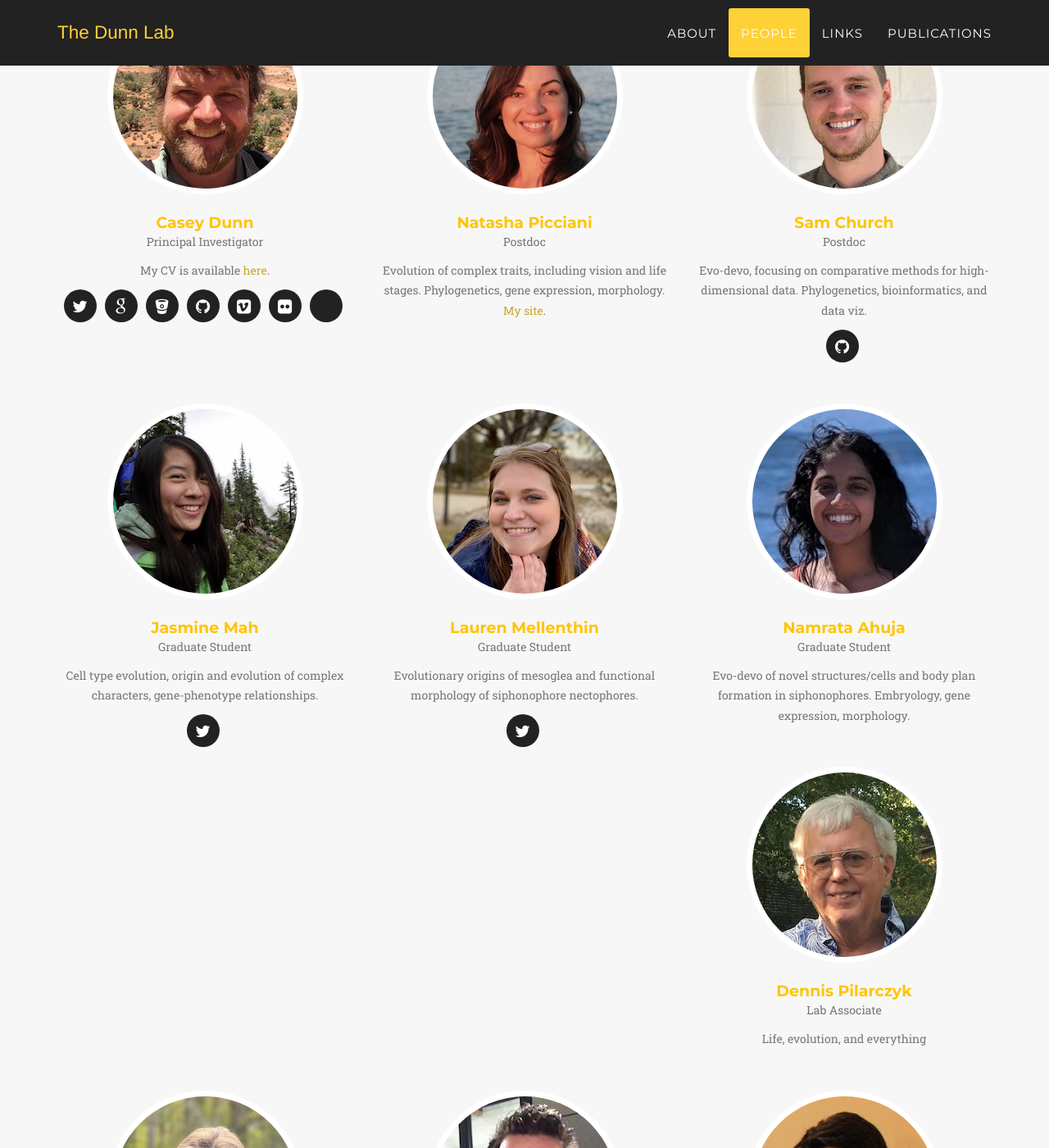
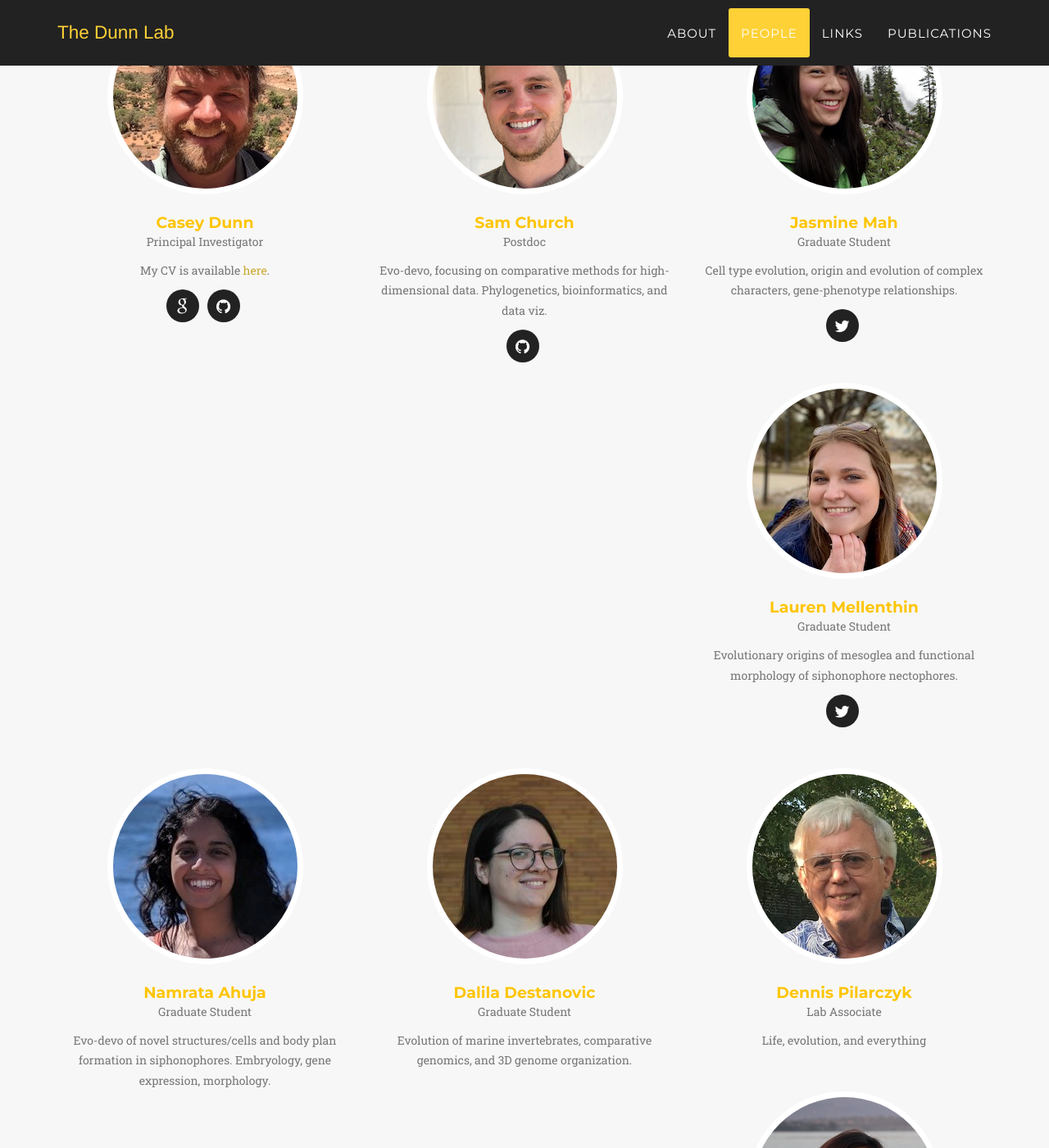
Before and after one commit to caseywdunn/caseywdunn.github.io, a Jekyll site: the page built from index.html, in a window 1280 px wide and 1400 px high, scrolled down 4158 px. Shown: the whole window at 82% size. Built offline with Jekyll 4.4.1, drawn with Linux system fonts in a browser that asks for light colours; some web fonts are replaced; some of the changed text lies outside the part shown.

Commit message:
added dalila

```diff
--- a/_config.yml
+++ b/_config.yml
@@ -20,26 +20,10 @@ people:
   position: Principal Investigator
   description: My CV is available <a href="/assets/Casey_Dunn_CV.pdf">here</a>.
   social:
-    - title: twitter
-      url: https://twitter.com/caseywdunn
     - title: google
       url: https://scholar.google.com/citations?user=mSMSMM4AAAAJ
-    - title: bitbucket
-      url: https://bitbucket.org/caseywdunn
     - title: github
       url: https://github.com/caseywdunn
-    - title: vimeo-square
-      url: https://vimeo.com/user1747626
-    - title: flickr
-      url: https://www.flickr.com/photos/12455333@N00/
-    - title: medium
-      url: https://medium.com/@caseywdunn
-
-- name: Natasha Picciani
-  pic: natasha
-  position: Postdoc
-  description: Evolution of complex traits, including vision and life stages. Phylogenetics, gene expression, morphology. <a href="https://natashapicciani.weebly.com">My site</a>.
-  social:
 
 - name: Sam Church
   pic: sam
@@ -71,12 +55,22 @@ people:
   description: Evo-devo of novel structures/cells and body plan formation in siphonophores. Embryology, gene expression, morphology.
   social:
 
-
+- name: Dalila Destanovic
+  pic: dalila
+  position: Graduate Student
+  description: Evolution of marine invertebrates, comparative genomics, and 3D genome organization.
+  social:
 
 - name: Dennis Pilarczyk
   pic: dennis
   position: Lab Associate
   description: Life, evolution, and everything
+  social:
+
+- name: Natasha Picciani (alum 2022)
+  pic: natasha
+  position: Postdoc
+  description: Evolution of complex traits, including vision and life stages. Phylogenetics, gene expression, morphology. <a href="https://natashapicciani.weebly.com">My site</a>.
   social:
 
 - name: Kirstin Dion (alum 2022)
```
Also changed, not shown: img/team/dalila.jpg (added).
